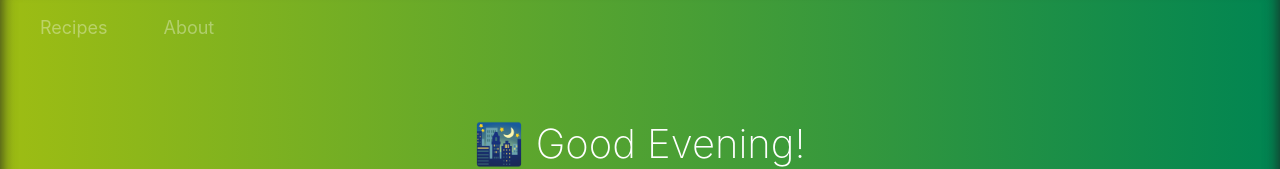
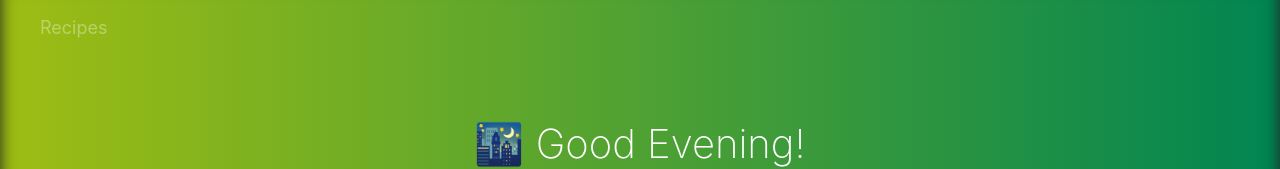
Before and after one commit to l0gnes/dining-room, a Vue app in the folder client/: page / in a window 1280 px wide. Shown: the top 169 px of the page. Built offline with nearby package versions, Linux system fonts and the light colour scheme; no server answers.

Commit message:
Remove the useless about link from the navbar that i left there

```diff
--- a/client/src/components/DiningNavbar.vue
+++ b/client/src/components/DiningNavbar.vue
@@ -6,7 +6,6 @@
     <b-collapse id="nav-collapse" is-nav>
       <b-navbar-nav>
         <b-nav-item class="dining-nav-link" to="" active-class="active">Recipes</b-nav-item>
-        <b-nav-item class="dining-nav-link" to="about" active-class="active">About</b-nav-item>
       </b-navbar-nav>
     </b-collapse>
 
```
